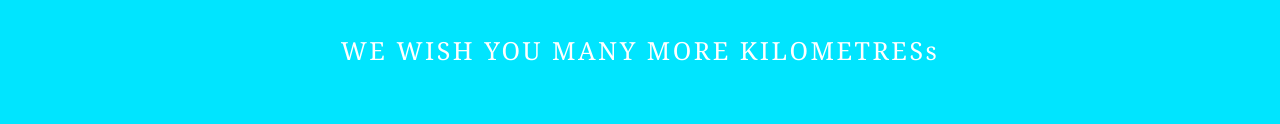
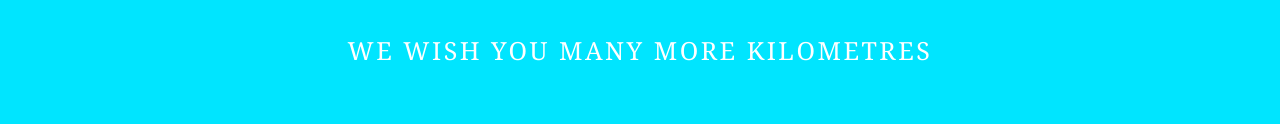
Before and after one commit to nkosigoodness22-ITvarsity/Module-6-Assessement-2, a plain HTML site: page index.html in a window 1280 px wide. Shown: the part 232-356 px from the top of the page. Drawn offline with Linux system fonts and the light colour scheme.

Commit message:
Update index.html

```diff
--- a/index.html
+++ b/index.html
@@ -16,7 +16,7 @@
 
         <div id="header">
             <h1>Auto4Sale</h1>
-            <p>WE WISH YOU MANY MORE KILOMETRESs</p>
+            <p>WE WISH YOU MANY MORE KILOMETRES</p>
         </div>
 
         <div id="banner">
```
